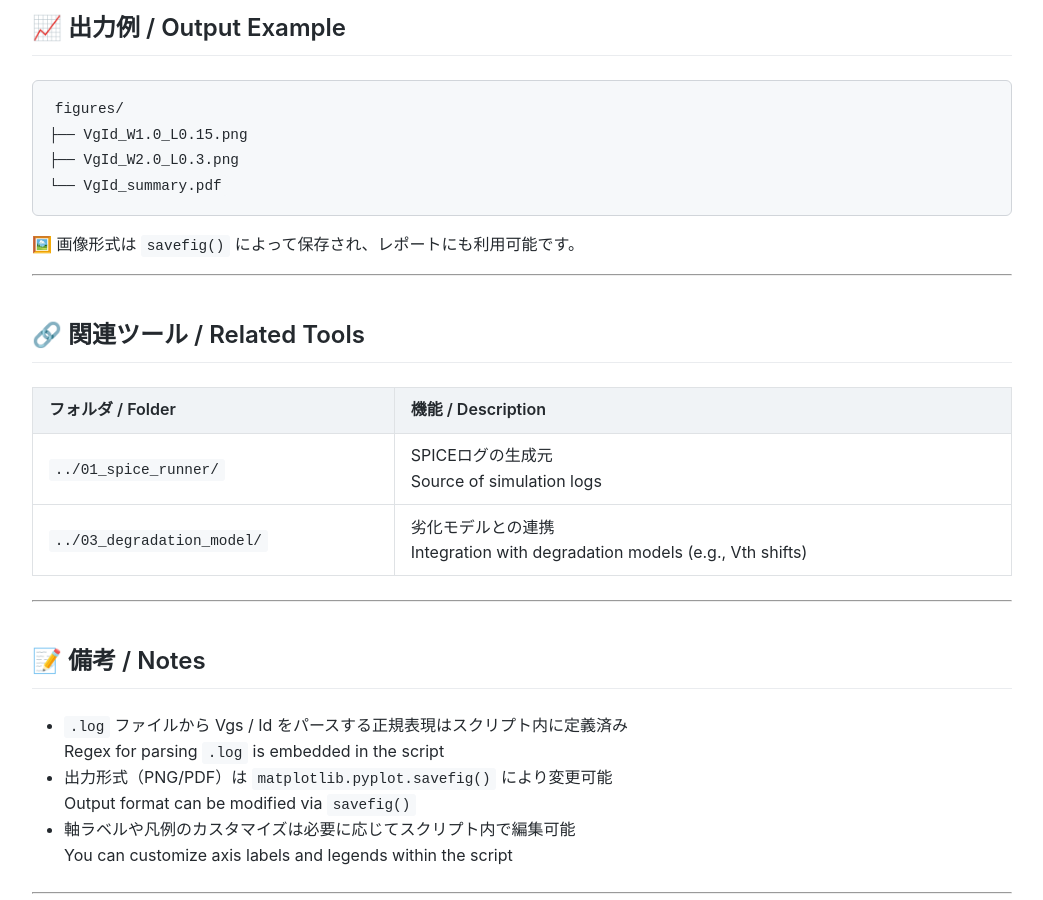
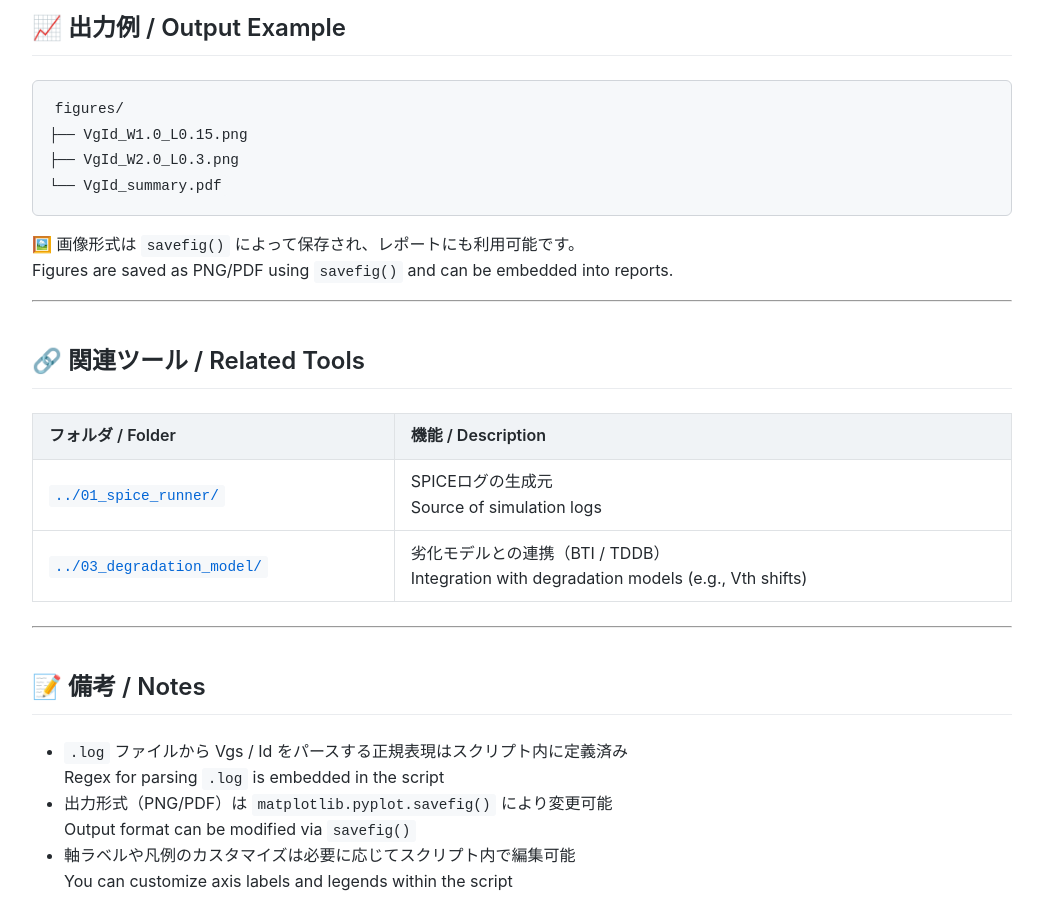
Before and after one commit to Samizo-AITL/Edusemi-v4x, a Jekyll site: the page built from e_chapter1_python_automation_tools/02_plot_vgid/usage.md, in a window 1280 px wide and 900 px high, scrolled down 1791 px. Shown: the whole window, without its empty margins (118-1161 px from the left). Built offline with Jekyll 4.4.1, drawn with Linux system fonts in a browser that asks for light colours; some of the changed text lies outside the part shown.

Commit message:
Update usage.md

````diff
--- a/e_chapter1_python_automation_tools/02_plot_vgid/usage.md
+++ b/e_chapter1_python_automation_tools/02_plot_vgid/usage.md
@@ -32,9 +32,9 @@
 
 | ファイル名 / Filename | 説明 / Description |
 |------------------------|---------------------|
-| `plot_vgid.py` | メインスクリプト：`.log` を読み取りグラフ描画<br>Main script for reading `.log` files and plotting |
-| `output/` | `01_spice_runner/` によって生成された `.log` 群<br>Generated log files from `01_spice_runner/` |
-| `figures/` | プロット画像の保存先（PNG, PDF）<br>Auto-generated directory for output figures |
+| [`plot_vgid.py`](plot_vgid.py) | メインスクリプト：`.log` を読み取りグラフ描画<br>Main script for reading `.log` files and plotting |
+| [`output/`](output/) | [`01_spice_runner`](../01_spice_runner/) によって生成された `.log` 群<br>Generated log files from `01_spice_runner` |
+| [`figures/`](figures/) | プロット画像の保存先（PNG, PDF）<br>Auto-generated directory for output figures |
 
 ---
 
@@ -74,6 +74,7 @@
 ```
 
 🖼️ 画像形式は `savefig()` によって保存され、レポートにも利用可能です。
+Figures are saved as PNG/PDF using `savefig()` and can be embedded into reports.
 
 ---
 
@@ -81,8 +82,8 @@
 
 | フォルダ / Folder | 機能 / Description |
 |------------------|---------------------|
-| `../01_spice_runner/` | SPICEログの生成元<br>Source of simulation logs |
-| `../03_degradation_model/` | 劣化モデルとの連携<br>Integration with degradation models (e.g., Vth shifts) |
+| [`../01_spice_runner/`](../01_spice_runner/) | SPICEログの生成元<br>Source of simulation logs |
+| [`../03_degradation_model/`](../03_degradation_model/) | 劣化モデルとの連携（BTI / TDDB）<br>Integration with degradation models (e.g., Vth shifts) |
 
 ---
 
````
